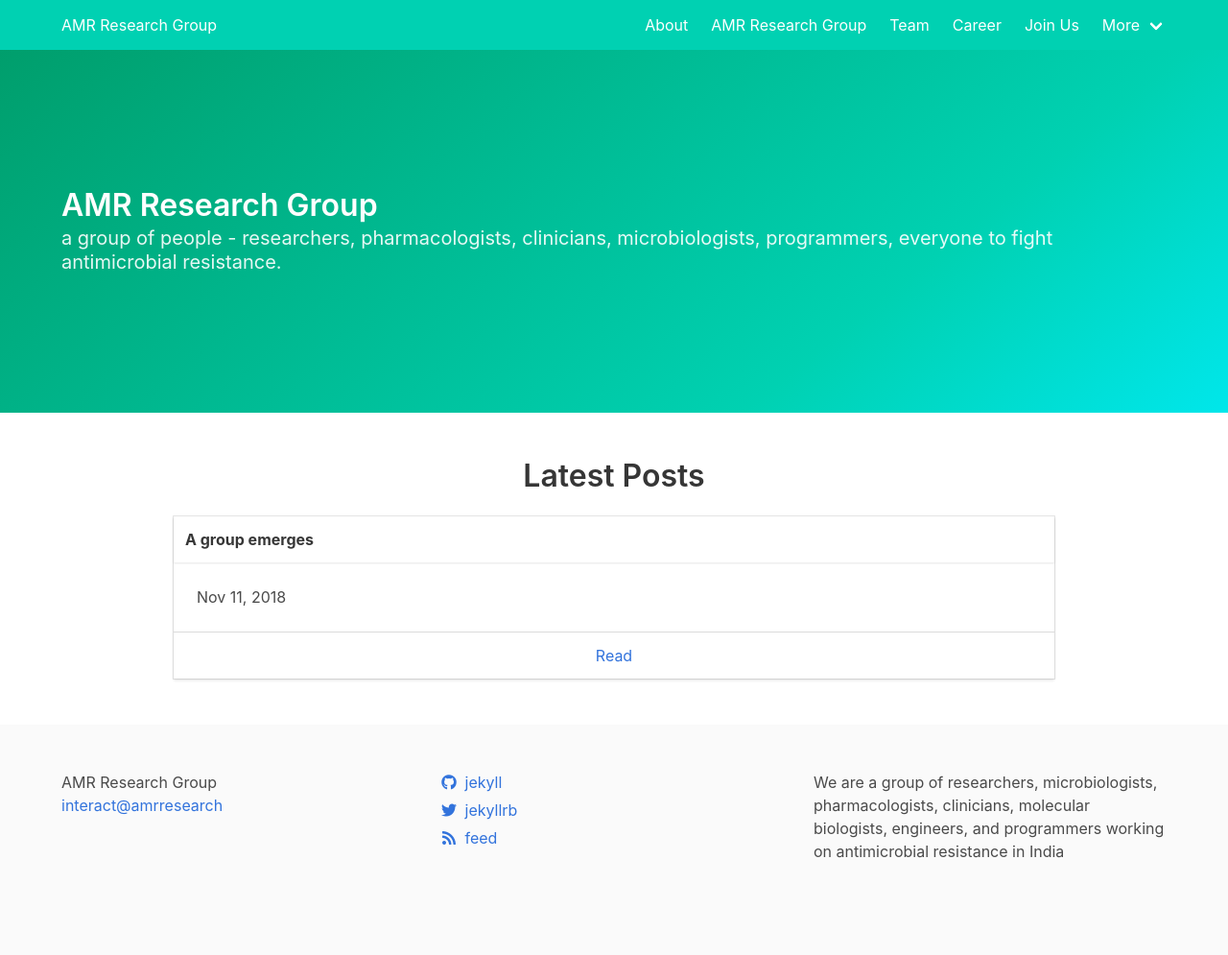
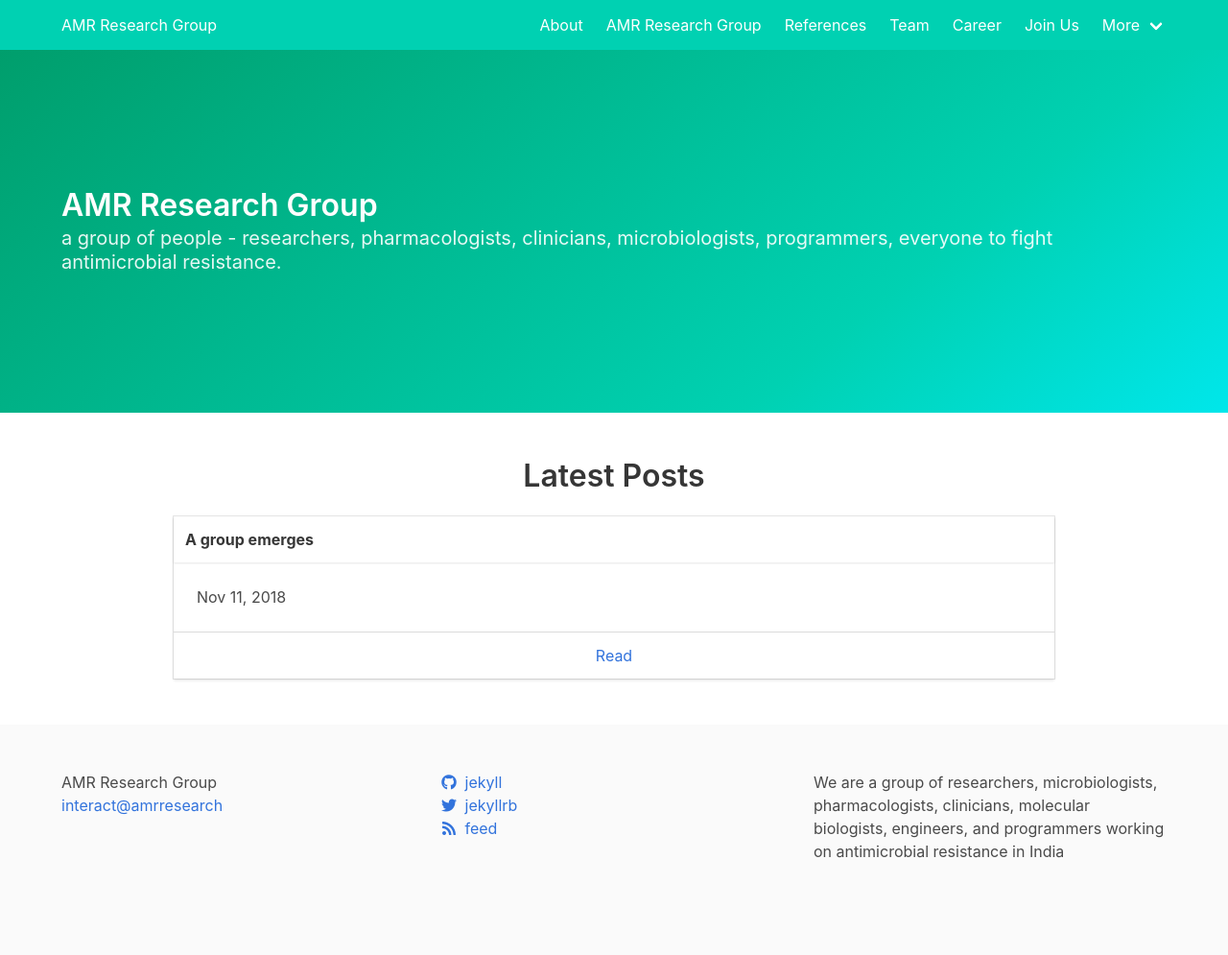
Before and after one commit to onehealthamr/onehealthamr.in, a Jekyll site: the page built from index.md, in a window 1280 px wide. Shown: the whole page at 96% size. Built offline with Jekyll 4.4.1, drawn with Linux system fonts in a browser that asks for light colours; nearby versions of some CDN libraries.

Commit message:
embed references

```diff
--- a/assets/main.scss
+++ b/assets/main.scss
@@ -4,26 +4,7 @@
 
 @import "bulma";
 
-$grey-color:       #828282 !default;
-
-.svg-icon {
-    width: 24px;
-    height: 16px;
-    display: inline-block;
-    fill: #{$grey-color};
-    padding-right: 5px;
-    vertical-align: text-top;
+.elastic-container iframe {
+  max-width: 100%;
+  max-height: 100vh;
 }
-
-.social-media-list {
-  li + li {
-    padding-top: 5px;
-  }
-}
-
-
-.contact-list,
-.social-media-list {
-  list-style: none;
-  margin-left: 0;
-}
```
Also changed, not shown: references.html (added, +17 -0 lines).
